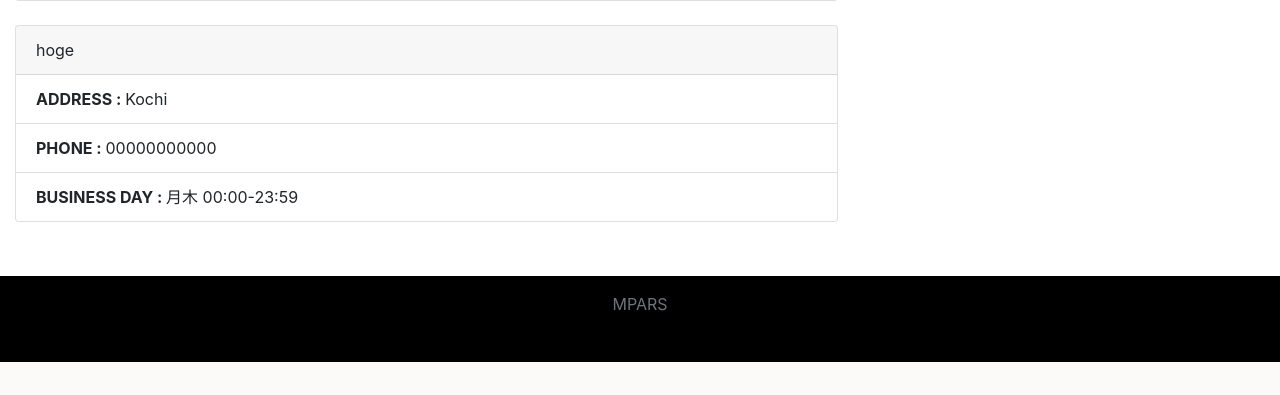
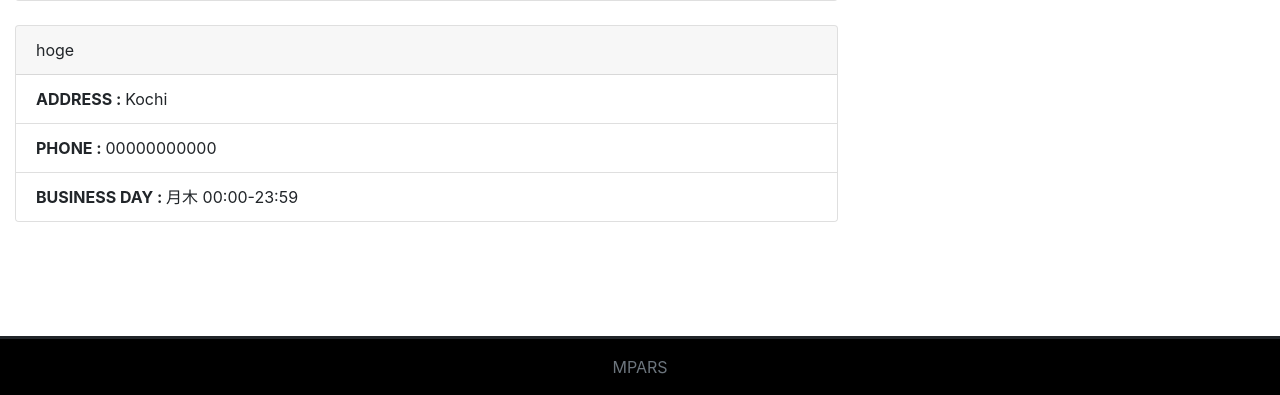
Before and after one commit to software-engineering-cucumber-kut/MPARS, a PHP site: page /home.php in a window 1280 px wide. Shown: the part 1548-1943 px from the top of the page. Before the commit the page ends 1910 px from the top, so only its background shows below. Run offline with PHP 8.4, Linux system fonts and the light colour scheme; some libraries are stand-ins or nearby versions.

Commit message:
fix footer position

```diff
--- a/htdocs/css/footer.css
+++ b/htdocs/css/footer.css
@@ -1,3 +1,6 @@
 .footer {
     background-color: black;
+    padding: 1rem 0;
+    border-top: solid;
+    margin-top: 60px;
 }
--- a/htdocs/footer.php
+++ b/htdocs/footer.php
@@ -1,8 +1,6 @@
 <link href="css/footer.css" rel="stylesheet">
-<footer class="footer mt-auto py-3">
-    <div class="container text-center">
-        <p class="text-muted" id="footer-text">MPARS</p>
-    </div>
+<footer class="footer">
+    <div class="text-muted text-center" id="footer-text">MPARS</div>
 </footer>
 <!-- bootstrap，popperのjsファイル読み込み -->
 <script src="https://cdnjs.cloudflare.com/ajax/libs/popper.js/1.14.3/umd/popper.min.js" integrity="sha384-ZMP7rVo3mIykV+2+9J3UJ46jBk0WLaUAdn689aCwoqbBJiSnjAK/l8WvCWPIPm49" crossorigin="anonymous"></script>
```
